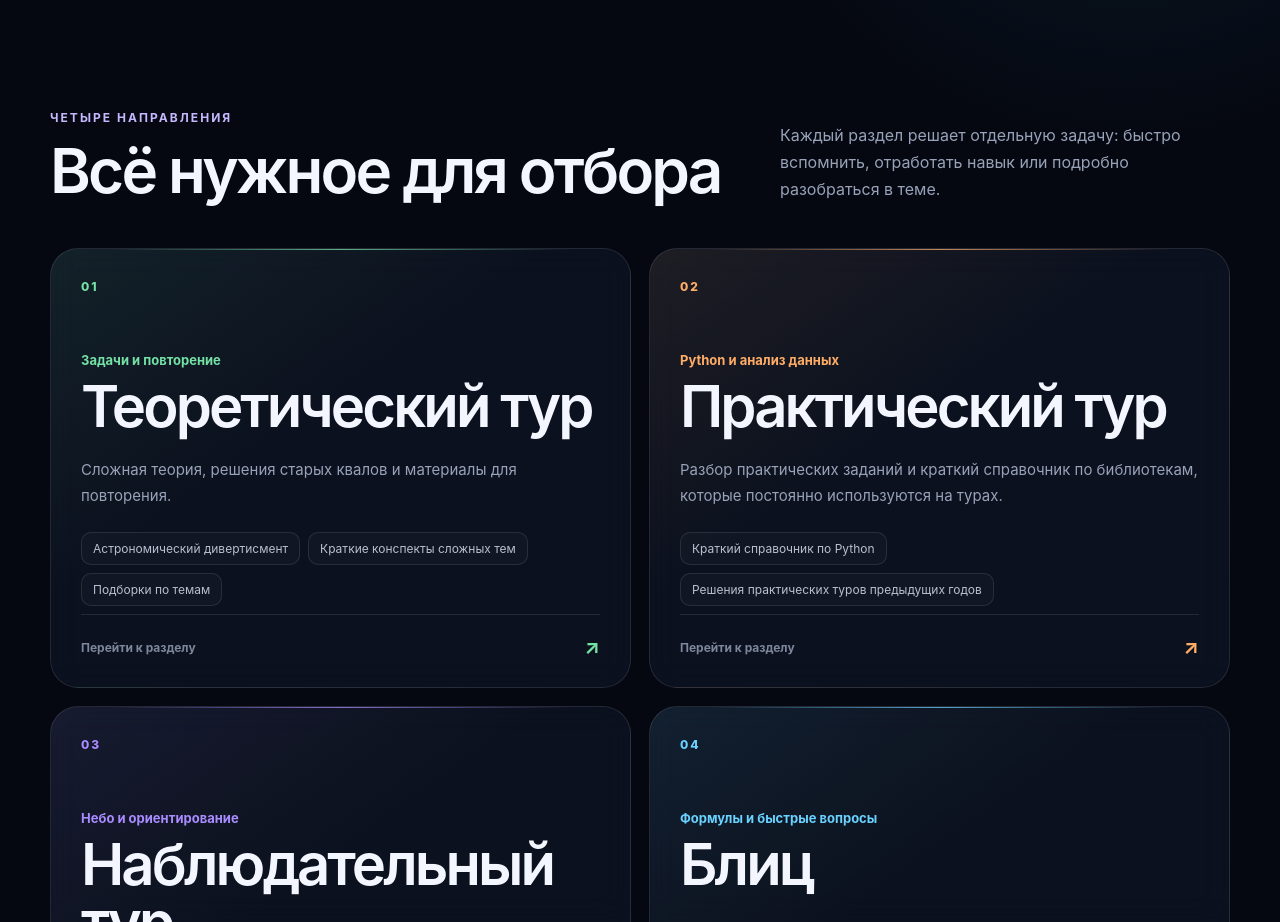
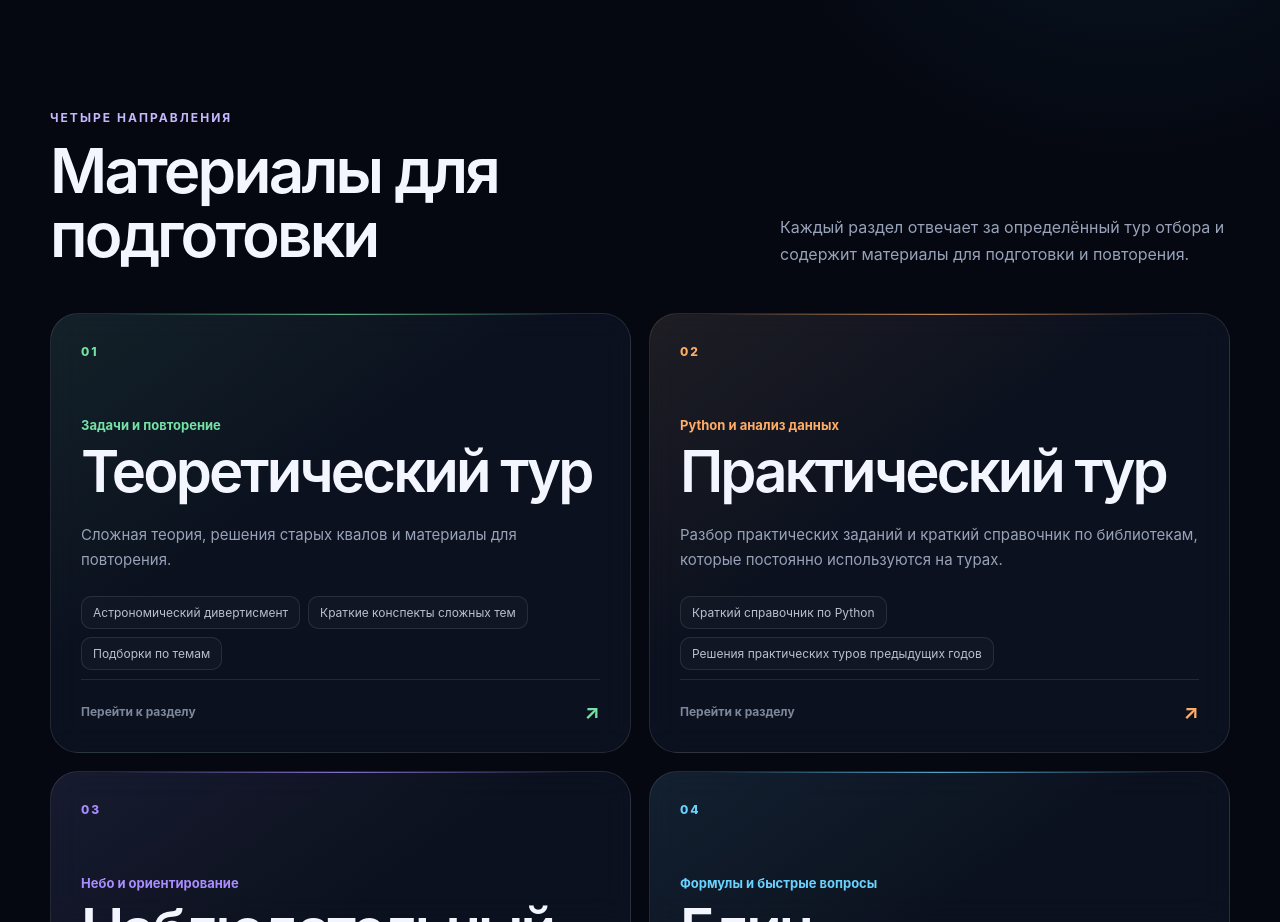
Before and after one commit to annmihaylova/astro-trainer, a React (Vite) app: page / in a window 1280 px wide. Shown: the part 800-1722 px from the top of the page. Built offline with nearby package versions, Linux system fonts and the light colour scheme.

Commit message:
main site page 2

```diff
--- a/src/App.tsx
+++ b/src/App.tsx
@@ -108,13 +108,11 @@ function App() {
                     <div className="section-heading">
                         <div>
                             <p className="section-kicker">Четыре направления</p>
-                            <h2>Всё нужное для отбора</h2>
+                            <h2>Материалы для подготовки</h2>
                         </div>
 
                         <p>
-                            Каждый раздел решает отдельную задачу: быстро
-                            вспомнить, отработать навык или подробно разобраться
-                            в теме.
+                            Каждый раздел отвечает за определённый тур отбора и содержит материалы для подготовки и повторения.
                         </p>
                     </div>
 
```
